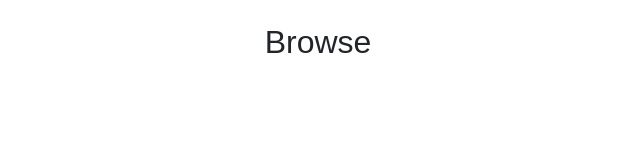
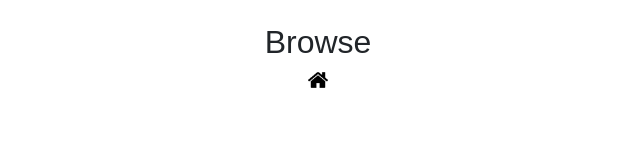
Before and after one commit to repetitioestmaterstudiorum/react-ts-city-itinerary, a React (Create React App) app in the folder front-end/: page /browse in a window 1280 px wide. Shown: the part 142-300 px from the top of the page, without its empty margins (322-962 px from the left). Built offline with nearby package versions, Linux system fonts and the light colour scheme.

Commit message:
added placeholder sites

```diff
--- a/front-end/src/App.tsx
+++ b/front-end/src/App.tsx
@@ -1,19 +1,21 @@
-import React from "react";
+import React, { useEffect } from "react";
 import { BrowserRouter as Router, Route } from "react-router-dom";
 import Landing from "./components/Landing";
 import LogIn from "./components/LogIn";
 import CreateAccount from "./components/CreateAccount";
 import Browse from "./components/Browse";
 import Header from "./components/layout/Header";
+import Footer from "./components/layout/Footer";
 
 const App: React.FC = () => {
     return (
         <Router>
             <Header />
-      <Route path="/" exact={true} component={Landing} />
+            <Route path="/" exact component={Landing} />
             <Route path="/create-account" component={CreateAccount} />
             <Route path="/log-in" component={LogIn} />
             <Route path="/browse" component={Browse} />
+            {window.location.pathname && <Footer />}
         </Router>
     );
 };
--- a/front-end/src/components/Browse.tsx
+++ b/front-end/src/components/Browse.tsx
@@ -1,5 +1,4 @@
 import React from "react";
-import { BrowserRouter as Router, Link } from "react-router-dom";
 
 const Browse: React.FC = () => {
     return (
--- a/front-end/src/components/Landing.tsx
+++ b/front-end/src/components/Landing.tsx
@@ -8,12 +8,16 @@ const Landing: React.FC = () => {
             <section className="conatiner pt-5">
                 <div className="text-center">
                     <p>
-            Find your perfect trip, designed by insiders who know and love their
-            cities
+                        Find your perfect trip, designed by insiders who know
+                        and love their cities
                     </p>
                     <h2>Start browsing</h2>
                     <Link to="/browse">
-            <img src={CircleRight} style={{ maxWidth: "40px" }}></img>
+                        <img
+                            src={CircleRight}
+                            style={{ maxWidth: "40px" }}
+                            alt="Start browsing"
+                        ></img>
                     </Link>
                 </div>
             </section>
--- a/front-end/src/components/layout/Footer.tsx
+++ b/front-end/src/components/layout/Footer.tsx
@@ -2,13 +2,14 @@ import React from "react";
 import HomeIcon from "../../img/homeIcon.png";
 
 const Footer: React.FC = () => (
-  <footer className="container-fluid">
+    <footer className="container-fluid mt-2">
         <a href="/">
             <img
                 src={HomeIcon}
                 className="mx-auto d-block"
                 alt="Back to Home"
-        style={{ maxWidth: "50px" }}></img>
+                style={{ maxWidth: "20px" }}
+            ></img>
         </a>
     </footer>
 );
--- a/front-end/src/components/layout/Header.tsx
+++ b/front-end/src/components/layout/Header.tsx
@@ -10,7 +10,8 @@ const Header: React.FC = () => (
                     src={Logo}
                     className="mx-auto d-block"
                     alt="MYtinerary Logo"
-          style={{ maxWidth: "250px" }}></img>
+                    style={{ maxWidth: "250px" }}
+                ></img>
             </Link>
         </header>
     </React.Fragment>
--- a/front-end/src/myTypes.d.ts
+++ /dev/null
@@ -1 +0,0 @@
-// declare module "*.png";
--- /dev/null
+++ b/front-end/src/types.d.ts
@@ -0,0 +1,6 @@
+// type declaration file (no export needed because if "d.ts" instead of ".ts") - https://www.youtube.com/watch?v=ODvirqIC09A
+
+type Todo = {
+    text: string;
+    complete: boolean;
+};
```
Lines whose indentation alone changed are shown as unchanged.
